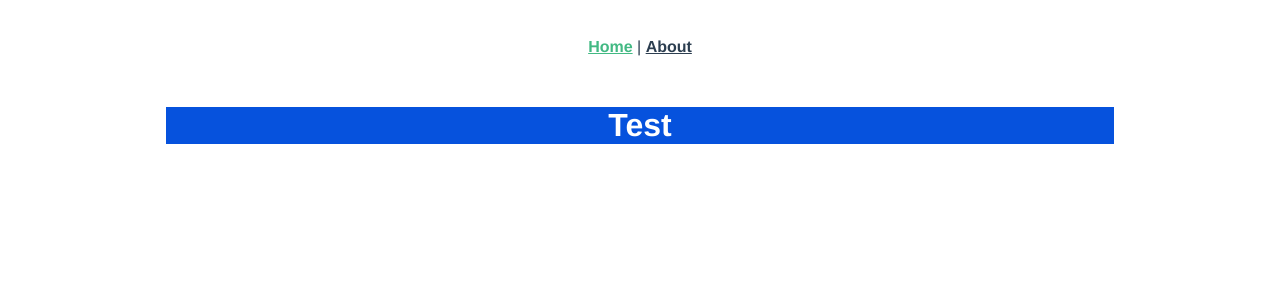
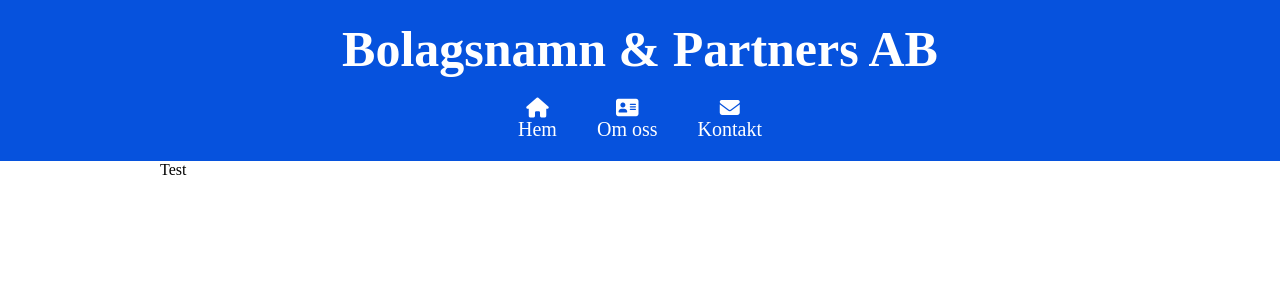
Before and after one commit to jenseneducation-john-gustafsson/agil-grupp-3, a Vue app: page /#/ in a window 1280 px wide. Shown: the top 300 px of the page. Built offline with nearby package versions, Linux system fonts and the light colour scheme.

Commit message:
navbar klar

```diff
--- a/public/index.html
+++ b/public/index.html
@@ -1,17 +1,25 @@
 <!DOCTYPE html>
 <html lang="">
   <head>
-    <meta charset="utf-8">
-    <meta http-equiv="X-UA-Compatible" content="IE=edge">
-    <meta name="viewport" content="width=device-width,initial-scale=1.0">
-    <link rel="icon" href="<%= BASE_URL %>favicon.ico">
+    <meta charset="utf-8" />
+    <meta http-equiv="X-UA-Compatible" content="IE=edge" />
+    <meta name="viewport" content="width=device-width,initial-scale=1.0" />
+    <link rel="icon" href="<%= BASE_URL %>favicon.ico" />
     <title><%= htmlWebpackPlugin.options.title %></title>
   </head>
   <body>
     <noscript>
-      <strong>We're sorry but <%= htmlWebpackPlugin.options.title %> doesn't work properly without JavaScript enabled. Please enable it to continue.</strong>
+      <strong
+        >We're sorry but <%= htmlWebpackPlugin.options.title %> doesn't work
+        properly without JavaScript enabled. Please enable it to
+        continue.</strong
+      >
     </noscript>
     <div id="app"></div>
     <!-- built files will be auto injected -->
+    <script
+      src="https://kit.fontawesome.com/c57b912852.js"
+      crossorigin="anonymous"
+    ></script>
   </body>
 </html>
--- a/src/App.vue
+++ b/src/App.vue
@@ -1,33 +1,23 @@
 <template>
   <div id="app">
-    <div id="nav">
-      <router-link to="/">Home</router-link> |
-      <router-link to="/about">About</router-link>
-    </div>
+    <Navbar />
     <router-view class="width" />
   </div>
 </template>
 
+<script>
+import Navbar from "./components/Navbar";
+export default {
+  components: {
+    Navbar,
+  },
+};
+</script>
+
 <style lang="scss">
-#app {
-  font-family: Avenir, Helvetica, Arial, sans-serif;
-  -webkit-font-smoothing: antialiased;
-  -moz-osx-font-smoothing: grayscale;
-  text-align: center;
-  color: #2c3e50;
-}
-
-#nav {
-  padding: 30px;
-
-  a {
-    font-weight: bold;
-    color: #2c3e50;
-
-    &.router-link-exact-active {
-      color: #42b983;
-    }
-  }
+* {
+  margin: 0;
+  padding: 0;
 }
 
 .width {
--- a/src/components/Navbar.vue
+++ b/src/components/Navbar.vue
@@ -0,0 +1,59 @@
+<template>
+  <div class="container">
+    <h1>Bolagsnamn & Partners AB</h1>
+    <nav class="nav">
+      <router-link to="/"
+        ><i class="fas fa-home nav-icons"></i>
+        <p>Hem</p>
+      </router-link>
+      <router-link to="/"
+        ><i class="fas fa-address-card nav-icons"></i>
+        <p>Om oss</p></router-link
+      >
+      <router-link to="/"
+        ><i class="fas fa-envelope nav-icons"></i>
+        <p>Kontakt</p>
+      </router-link>
+    </nav>
+  </div>
+</template>
+
+<script>
+export default {};
+</script>
+
+<style lang="scss" scoped>
+.container {
+  background-color: #0652dd;
+}
+
+h1 {
+  text-align: center;
+  color: white;
+  padding-top: 20px;
+  font-size: 50px;
+}
+
+.nav {
+  display: flex;
+  list-style-type: none;
+  justify-content: center;
+  font-size: 20px;
+
+  &-icons {
+    display: flex;
+    justify-content: center;
+  }
+
+  a {
+    text-decoration: none;
+    color: white;
+    //   display: block;
+    margin: 20px;
+  }
+
+  a:hover {
+    color: cornflowerblue;
+  }
+}
+</style>
--- a/src/views/Home.vue
+++ b/src/views/Home.vue
@@ -1,11 +1,5 @@
 <template>
-  <div class="home">
-    <h1 style="color: white">Test</h1>
-  </div>
+  <div class="home">Test</div>
 </template>
 
-<style lang="scss" scoped>
-.home {
-  background-color: #0652dd;
-}
-</style>
+<style lang="scss" scoped></style>
```
Also changed, not shown: 1 other file (tests, documents, lock files or other folders).
